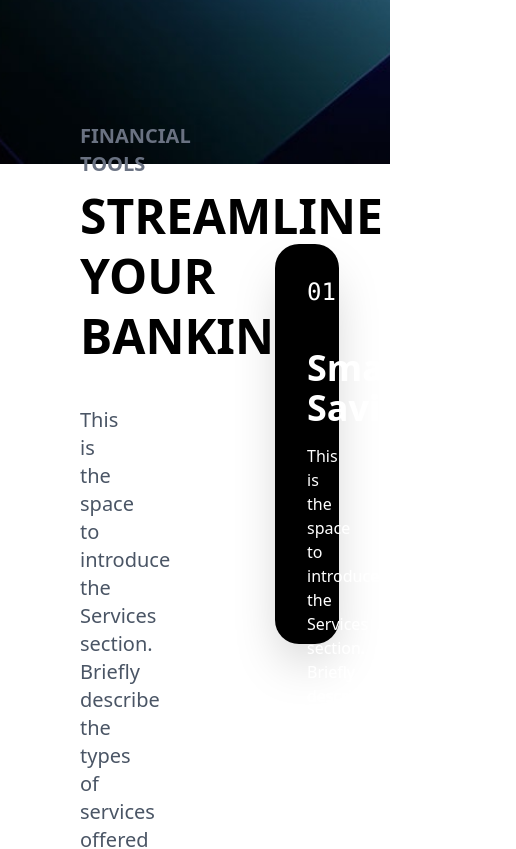
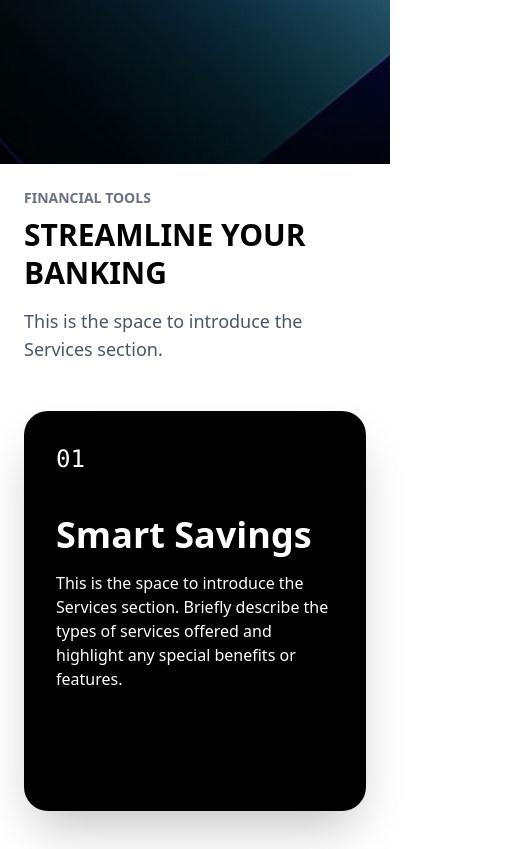
Before and after one commit to Sherrrrryyy/bank-website, a Next.js app: page / in a window 390 px wide. Shown: the part 680-1529 px from the top of the page, 516 px wide, since content can reach past the window. Built offline with nearby package versions, Linux system fonts and the light colour scheme.

Commit message:
Refactor Cards and FinancialSection components for improved layout and responsiveness

```diff
--- a/components/Cards.tsx
+++ b/components/Cards.tsx
@@ -13,7 +13,7 @@ type CradsProps = {
 
 const Cards = ({ variant, title, paragraph, number }: CradsProps) => {
   return (
-    <div className={`${variant === 'primary' ? 'bg-black text-white'  : 'bg-purple-300 text-black'} sticky top-10 h-[400px] w-full rounded-3xl p-8 shadow-2xl transition-transform duration-300`}>
+    <div className={`${variant === 'primary' ? 'bg-black text-white'  : 'bg-purple-300 text-black'} sticky top-5 h-[400px] w-full rounded-3xl p-8 shadow-2xl transition-transform duration-300`}>
       <span className=" text-2xl font-mono">{number}</span>
       <h2 className=" text-4xl font-bold mt-10">{title}</h2>
       <p className=" mt-4 max-w-md">{paragraph}</p>
--- a/components/FinincialTools.tsx
+++ b/components/FinincialTools.tsx
@@ -12,35 +12,34 @@ const FinancialSection = () => {
     { title: "Smart Savings", number: "01", variant: "primary", paragraph: "This is the space to introduce the Services section. Briefly describe the types of services offered and highlight any special benefits or features." },
     { title: "Digital Wallet", number: "02", variant: "secondary", paragraph: "This is the space to introduce the Services section. Briefly describe the types of services offered and highlight any special benefits or features." },
     { title: "Crypto Exchange", number: "03", variant: "primary", paragraph: "This is the space to introduce the Services section. Briefly describe the types of services offered and highlight any special benefits or features." },
-    { title: "Investment Manager", number: "04", variant: "secondary", paragraph: "Grow your wealth with our investment management tools tailored to your financial goals." },
+    { title: "Investment Manager", number: "04", variant: "secondary", paragraph: "This is the space to introduce the Services section. Briefly describe the types of services offered and highlight any special benefits or features." },
   ];
 
   return (
-    <section className="relative flex w-full">
-      {/* LEFT SIDE: This stays pinned while scrolling */}
-      <div className="sticky top-0 h-screen w-1/2 p-20 flex flex-col justify-center">
+  <section className="relative flex flex-col md:flex-row w-full">
+  {/* LEFT SIDE: Becomes a header on mobile, pinned on desktop */}
+  <div className="sticky top-0 z-10 w-full bg-white md:h-screen md:w-1/2 p-6 sm:p-10 md:p-20 flex flex-col justify-center">
     <div className="flex flex-col gap-2">
-          <h4 className="text-xl font-bold text-gray-500">FINANCIAL TOOLS</h4>
-          <h1 className="text-5xl font-extrabold uppercase leading-tight">
-            Streamline Your <br /> Banking
+      <h4 className="text-sm md:text-xl font-bold text-gray-500">FINANCIAL TOOLS</h4>
+      <h1 className="text-3xl md:text-5xl font-extrabold uppercase leading-tight">
+        Streamline Your <br className="hidden md:block" /> Banking
       </h1>
     </div>
-        <div className="pt-10">
-          <p className="text-xl text-gray-600">
-            This is the space to introduce the Services section. Briefly
-            describe the types of services offered and highlight any special
-            benefits or features.
+    <div className="pt-4 md:pt-10">
+      <p className="text-lg md:text-xl text-gray-600">
+        This is the space to introduce the Services section.
       </p>
     </div>
   </div>
 
-      {/* RIGHT SIDE: This contains the scrollable, stackable cards */}
-      <div className="w-1/2 p-20 space-y-[30vh]">
+  {/* RIGHT SIDE: Full width on mobile, scrolling cards */}
+  <div className="w-full md:w-1/2 p-6 sm:p-10 md:p-20 space-y-[10vh] md:space-y-[30vh]">
     {cardData.map((card, index) => (
       <div
         key={index}
         className="sticky"
-            style={{ top: `${10 + index * 2}rem` }} // Creates the slight offset overlap
+        // Logic: On mobile, we reduce the top offset so cards don't start too low
+        style={{ top: `calc(20% + ${index * 1.5}rem)` }}
       >
         <Cards
           variant={card.variant}
@@ -50,6 +49,8 @@ const FinancialSection = () => {
         />
       </div>
     ))}
+    {/* Extra bottom padding to ensure the last card can be seen fully */}
+    <div className="h-[20vh] md:hidden" />
   </div>
 </section>
   );
```
Lines whose indentation alone changed are shown as unchanged.
